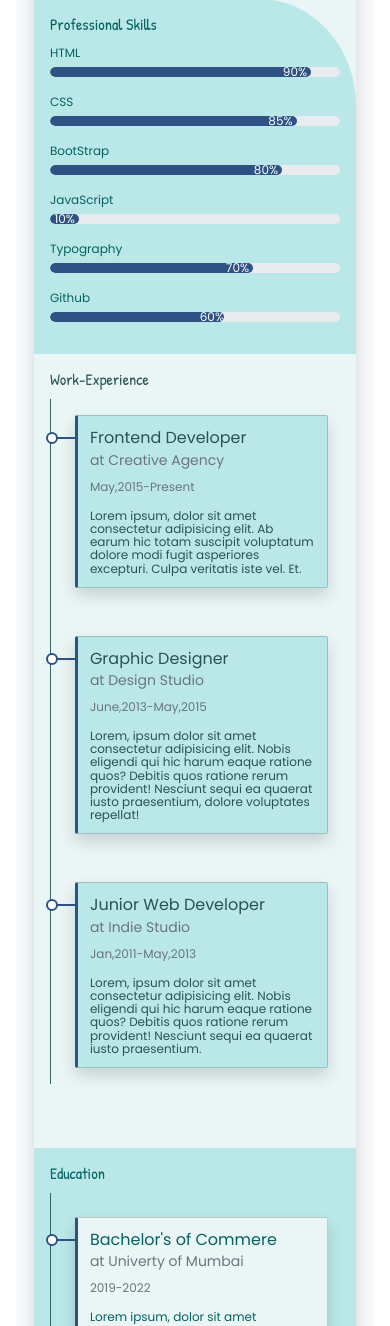
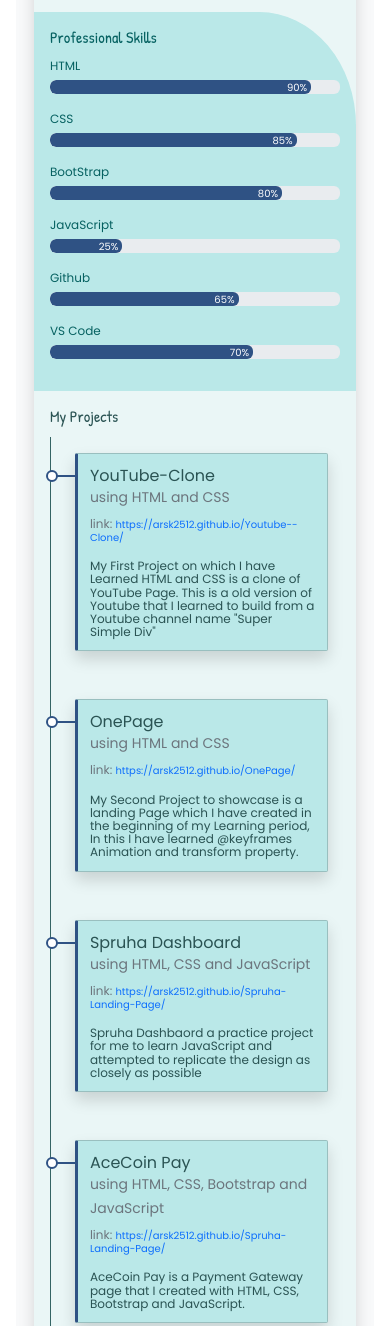
Before and after one commit to arsk2512/My-Portfolio, a plain HTML site: page index.html in a window 390 px wide. Shown: the part 560-1886 px from the top of the page. Drawn offline with nearby package versions, Linux system fonts and the light colour scheme.

Commit message:
Changes in MY-Project Section

```diff
--- a/index.html
+++ b/index.html
@@ -48,9 +48,12 @@
               <h1 class="mb-4">Khan Abdul Rehman</h1>
               <h6 class="mb-4">UI Developer</h6>
               <div class="button-row d-flex gap-3">
-                <button class="btn btn-light rounded-5">Download CV</button>
+                <button class="btn btn-light rounded-5">
+                  <a href="https://drive.google.com/file/d/1jI7z9yT7e7oP4smBqrVzRNm0zkohJIPJ/view" target="_blank"
+                    class="text-decoration-none text-dark">Download CV</a></button>
                 <button class="btn btn-info rounded-5">
-                  <a href="https://www.linkedin.com/in/abdul-rehman-khan-01ab89179/" target="_blank" class="text-decoration-none text-white">Hire Me</a>
+                  <a href="https://www.linkedin.com/in/abdul-rehman-khan-01ab89179/" target="_blank"
+                    class="text-decoration-none text-white">Hire Me</a>
                 </button>
               </div>
             </div>
@@ -62,8 +65,8 @@
           <div class="col-lg-6">
             <h2 class="mb-4">About Me</h2>
             <p>
-              Hello! I'm Abdul Rehman. I am passionate about UI/UX design and Web Design. I am skilled UI Developer and
-              my goal is to become a Full Stack Developer.
+              Hello! I'm Abdul Rehman. I am passionate about Web Design. I am skilled UI Developer and a learner.
+              My immediate goal is to become a front end developer, and my long-term goal is to become a full stack developer.
             </p>
           </div>
           <div class="detail-container col-lg-5 offset-lg-1 mt-2">
@@ -111,55 +114,71 @@
               <div class="js-bar mb-3">
                 <p class="mb-2">JavaScript</p>
                 <div class="progress">
-                  <div class="progress-bar text-end pe-1 rounded js-pb">10%</div>
+                  <div class="progress-bar text-end pe-1 rounded js-pb">25%</div>
                 </div>
               </div>
-              <div class="ps-bar mb-3">
-                <p class="mb-2">Typography</p>
-                <div class="progress">
-                  <div class="progress-bar text-end pe-1 rounded tg-pb">70%</div>
-                </div>
-              </div>
+
               <div class="adobexd-bar mb-3">
                 <p class="mb-2">Github</p>
                 <div class="progress">
-                  <div class="progress-bar text-end rounded github-pb">60%</div>
+                  <div class="progress-bar text-end rounded pe-1 github-pb">65%</div>
+                </div>
+              </div>
+
+              <div class="ps-bar mb-3">
+                <p class="mb-2">VS Code</p>
+                <div class="progress">
+                  <div class="progress-bar text-end pe-1 rounded tg-pb">70%</div>
                 </div>
               </div>
             </div>
           </div>
         </div>
 
-        <div class="work-exp-container px-5 py-4">
-          <h2 class="mb-4">Work-Experience</h2>
+        <div class="my-projects-container px-5 py-4">
+          <h2 class="mb-4">My Projects</h2>
           <div class="container-fluid ps-5 py-3 mb-5 border-left">
             <div class="card p-4 shadow mb-5">
               <div class="line-1 mb-2">
-                <h5 class="d-inline">Frontend Developer</h5>
-                <h6 class="d-inline text-secondary">at Creative Agency</h6>
+                <h5 class="d-inline">YouTube-Clone</h5>
+                <h6 class="d-inline text-secondary"> using HTML and CSS</h6>
               </div>
-              <p class="text-secondary">May,2015-Present</p>
-              <p class="mb-0 p-0">Lorem ipsum, dolor sit amet consectetur adipisicing elit. Ab earum hic totam suscipit
-                voluptatum dolore modi fugit asperiores excepturi. Culpa veritatis iste vel. Et.</p>
+              <p class="text-secondary">
+                link: <a class="text-decoration-none" href=" https://arsk2512.github.io/Youtube--Clone/ ">
+                  https://arsk2512.github.io/Youtube--Clone/ </a></p>
+              <p class="mb-0 p-0">My First Project on which I have Learned HTML and CSS is a clone of YouTube Page. This
+                is a old version of Youtube that I learned to build from a Youtube channel name "Super Simple Div" </p>
             </div>
             <div class="card p-4 shadow mb-5">
               <div class="line-1 mb-2">
-                <h5 class="d-inline">Graphic Designer</h5>
-                <h6 class="d-inline text-secondary">at Design Studio</h6>
+                <h5 class="d-inline">OnePage</h5>
+                <h6 class="d-inline text-secondary">using HTML and CSS</h6>
               </div>
-              <p class="text-secondary">June,2013-May,2015</p>
-              <p class="mb-0 p-0">Lorem, ipsum dolor sit amet consectetur adipisicing elit. Nobis eligendi qui hic harum
-                eaque ratione quos? Debitis quos ratione rerum provident! Nesciunt sequi ea quaerat iusto praesentium,
-                dolore voluptates repellat!</p>
+              <p class="text-secondary">link: <a class="text-decoration-none"
+                  href="https://arsk2512.github.io/OnePage/">https://arsk2512.github.io/OnePage/</a></p>
+              <p class="mb-0 p-0">My Second Project to showcase is a landing Page which I have created in the beginning
+                of my Learning period, In this I have learned @keyframes Animation and transform property.</p>
+            </div>
+            <div class="card p-4 shadow mb-5">
+              <div class="line-1 mb-2">
+                <h5 class="d-inline">Spruha Dashboard</h5>
+                <h6 class="d-inline text-secondary">using HTML, CSS and JavaScript</h6>
+              </div>
+              <p class="text-secondary">link: <a class="text-decoration-none"
+                  href="https://arsk2512.github.io/Spruha-Landing-Page/ ">https://arsk2512.github.io/Spruha-Landing-Page/
+                </a></p>
+              <p class="mb-0 p-0">Spruha Dashbaord a practice project for me to learn JavaScript and  attempted to replicate the design as closely as possible
+              </p>
             </div>
             <div class="card p-4 shadow">
               <div class="line-1 mb-2">
-                <h5 class="d-inline">Junior Web Developer</h5>
-                <h6 class="d-inline text-secondary">at Indie Studio</h6>
+                <h5 class="d-inline">AceCoin Pay</h5>
+                <h6 class="d-inline text-secondary">using HTML, CSS, Bootstrap and JavaScript</h6>
               </div>
-              <p class="text-secondary">Jan,2011-May,2013</p>
-              <p class="mb-0 p-0">Lorem, ipsum dolor sit amet consectetur adipisicing elit. Nobis eligendi qui hic harum
-                eaque ratione quos? Debitis quos ratione rerum provident! Nesciunt sequi ea quaerat iusto praesentium.
+              <p class="text-secondary">link: <a class="text-decoration-none"
+                  href="https://arsk2512.github.io/Spruha-Landing-Page/ ">https://arsk2512.github.io/Spruha-Landing-Page/
+                </a></p>
+              <p class="mb-0 p-0">AceCoin Pay is a Payment Gateway page that I created with HTML, CSS, Bootstrap and JavaScript.
               </p>
             </div>
           </div>
--- a/styles/rwd.css
+++ b/styles/rwd.css
@@ -30,17 +30,19 @@
     font-size: 28px !important;
     margin-bottom: 1rem !important;
   }
+
   .info-container h6 {
     font-size: 18px !important;
     margin-bottom: 1rem !important;
   }
+
   .info-container .button-row button {
     font-size: 14px !important;
   }
 
   .aboutme-container.p-5,
   .skills-container.px-5,
-  .work-exp-container.px-5,
+  .my-projects-container.px-5,
   .education-container.px-5,
   .contact-container.px-5 {
     padding-left: 1.7rem !important;
@@ -75,10 +77,11 @@
   main .first-row a i {
     font-size: 12px;
   }
+
   .card-title {
     background: #66bfbf
+  }
 
-  }
   .card-title .row {
     padding: 1rem !important;
     display: flex;
@@ -137,7 +140,7 @@
 
   .aboutme-container.p-5,
   .skills-container.px-5,
-  .work-exp-container.px-5,
+  .my-projects-container.px-5,
   .education-container.px-5,
   .contact-container.px-5 {
     padding: 1rem !important;
@@ -146,17 +149,18 @@
   .aboutme-container h2,
   .skills-container h2,
   .education-container h2,
-  .work-exp-container h2,
+  .my-projects-container h2,
   .contact-container h2 {
     font-size: 1rem !important;
     margin-bottom: 10px !important;
   }
 
   .aboutme-container div:first-child {
-    padding-left: 0 !important ;
-    padding-right: 0 !important ;
+    padding-left: 0 !important;
+    padding-right: 0 !important;
     margin-bottom: 5px !important;
   }
+
   .aboutme-container p {
     font-size: 12px !important;
     line-height: 1.1 !important;
@@ -190,47 +194,52 @@
   }
 
   .skills-container .progress {
-    height: 10px !important;
+    height: 14px !important;
+    font-size: 10px !important;
   }
 
-  .work-exp-container .container-fluid,
+  .my-projects-container .container-fluid,
   .education-container .container-fluid {
     padding-left: 24px !important;
   }
 
-  .work-exp-container .card::before,
+  .my-projects-container .card::before,
   .education-container .card::before {
     left: -32px !important;
   }
 
-  .work-exp-container .card::after,
+  .my-projects-container .card::after,
   .education-container .card::after {
     width: 19px !important;
     left: -21px !important;
   }
 
-  .work-exp-container .card,
+  .my-projects-container .card,
   .education-container .card {
     padding: 12px !important;
   }
 
-  .work-exp-container .card h5,
+  .my-projects-container .card h5,
   .education-container .card h5 {
     font-size: 16px !important;
     display: block !important;
     margin-bottom: 0 !important;
   }
 
-  .work-exp-container .card h6,
+  .my-projects-container .card h6,
   .education-container .card h6 {
     font-size: 14px !important;
     margin-bottom: 0;
   }
 
-  .work-exp-container .card p,
+  .my-projects-container .card p,
   .education-container .card p {
     font-size: 12px !important;
     line-height: 1.1 !important;
+  }
+
+  .my-projects-container a{
+    font-size: 10px !important;
   }
 
   .contact-container input {
--- a/styles/style.css
+++ b/styles/style.css
@@ -1,34 +1,41 @@
 @import url('https://fonts.googleapis.com/css2?family=Poppins&display=swap');
 @import url('https://fonts.googleapis.com/css2?family=Patrick+Hand&display=swap');
-*{
+
+* {
   padding: 0;
   margin: 0;
   box-sizing: border-box;
 }
+
 html,
 body {
   width: 100%;
   height: 100%;
   font-family: 'poppins' !important;
 }
+
 h2,
 .info-container h6 {
   font-family: 'Patrick Hand', cursive !important;
 }
 
-.first-row h5{
+.first-row h5 {
   color: #000000;
 }
+
 .mb-100 {
   margin-bottom: 100px !important;
 }
+
 .info-container h6 {
   font-size: 20px !important;
   letter-spacing: 1.1px;
 }
-.info-container button:first-child{
+
+.info-container button:first-child {
   background-color: #eaf6f6 !important;
 }
+
 .card-title {
   border-top-left-radius: 5px !important;
   border-top-right-radius: 5px !important;
@@ -38,11 +45,12 @@ h2,
 }
 
 .aboutme-container,
-.work-exp-container,
+.my-projects-container,
 .contact-container {
   margin: 0 !important;
   color: #2a5353;
 }
+
 .skills-container,
 .education-container {
   color: #066161;
@@ -50,14 +58,15 @@ h2,
 
 main .card,
 .aboutme-container,
-.work-exp-container,
+.my-projects-container,
 .contact-container,
 .education-container .card {
   background: #eaf6f6;
 }
+
 .skills-container,
 .education-container,
-.work-exp-container .card {
+.my-projects-container .card {
   background: #bae8e8;
   /* background: linear-gradient(to right, #eaf6f6 10%, #bae8e8 90%) !important; */
 }
@@ -65,9 +74,16 @@ main .card,
 .skills-container {
   border-top-right-radius: 30% !important;
 }
+
+
+.my-projects-container a {
+  font-size: 14px !important;
+}
+
 .education-container {
   border-bottom-right-radius: 25% !important;
 }
+
 .profile-container {
   width: 200px !important;
   height: 220px !important;
@@ -76,48 +92,59 @@ main .card,
   left: 54px !important;
   background: #bae8e8 !important;
 }
+
 .profile-container img {
   width: 100%;
   height: 100%;
   filter: grayscale(0.9) brightness(110%);
 }
+
 .lh-container p {
   line-height: 19.2px !important;
 }
- .html-pb{
+
+.html-pb {
   width: 90%;
 }
+
 .css-pb {
   width: 85%;
 }
+
 .bs-pb {
   width: 80%;
 }
+
 .js-pb {
-  width: 10%;
+  width: 25%;
 }
+
 .tg-pb {
   width: 70%;
 }
+
 .github-pb {
-  width: 60%;
+  width: 65%;
 }
+
 .border-left {
   border-left: 1px solid rgb(52, 100, 100);
 }
-.work-exp-container .card:hover,
+
+.my-projects-container .card:hover,
 .education-container .card:hover {
   transform: translate(0, -8px) !important;
 }
 
-.work-exp-container .card,
-.education-container .card{
+.my-projects-container .card,
+.education-container .card {
   position: relative;
   border-radius: 2px;
   border-left: 3px solid #2f5284 !important;
 
 }
-.work-exp-container .card::before,
+
+.my-projects-container .card::before,
 .education-container .card::before {
   content: '';
   position: absolute;
@@ -129,7 +156,8 @@ main .card,
   left: -58px;
   top: 1rem;
 }
-.work-exp-container .card::after,
+
+.my-projects-container .card::after,
 .education-container .card::after {
   content: '';
   position: absolute;
@@ -141,26 +169,31 @@ main .card,
 }
 
 
-.progress-bar{
+.progress-bar {
   background-color: #2f5284 !important;
 }
+
 form textarea {
   resize: none;
 }
+
 form button {
   width: 80px !important;
   background-color: #139393 !important;
 
 }
+
 form input:focus,
 form textarea:focus {
   box-shadow: none !important;
 }
+
 footer .rights-row a {
-  text-decoration:dashed;
+  text-decoration: dashed;
 }
+
 .social-icons a:hover i {
-  color:#346464;
+  color: #346464;
 }
 
 footer {
@@ -174,29 +207,30 @@ footer .wave {
   top: -90px !important;
   left: 0 !important;
   width: 6400px !important;
-  height: 90px !important ;
+  height: 90px !important;
   background: url("../img/wave.svg") repeat-x;
   animation: wave 10s cubic-bezier(0.36, 0.45, 0.63, 0.53) infinite;
 }
+
 footer .wave#wave2 {
   top: -60px !important;
   height: 60px !important;
   left: 0px !important;
-  animation: wave 10s cubic-bezier(0.36, 0.45, 0.63, 0.53) -0.125s infinite
-  wave_02 7s ease -1.25s infinite !important;
+  animation: wave 10s cubic-bezier(0.36, 0.45, 0.63, 0.53) -0.125s infinite wave_02 7s ease -1.25s infinite !important;
 }
+
 footer .wave#wave3 {
   top: -70px !important;
   height: 70px !important;
   left: 500px !important;
-  animation: wave 10s cubic-bezier(0.075, 0.82, 0.165, 1) infinite
-  wave_03 7s ease -1.25s infinite !important;
+  animation: wave 10s cubic-bezier(0.075, 0.82, 0.165, 1) infinite wave_03 7s ease -1.25s infinite !important;
 }
 
 @keyframes wave {
-  0%{
+  0% {
     margin-left: 0;
   }
+
   100% {
     margin-left: -1600px;
   }
@@ -204,18 +238,24 @@ footer .wave#wave3 {
 
 
 @keyframes wave_02 {
-  0%,100%{
+
+  0%,
+  100% {
     transform: translate3d(0, -25px, 0);
   }
+
   50% {
     transform: translate3d(0, 5px, 0);
   }
 }
 
 @keyframes wave_03 {
-  0%,100%{
+
+  0%,
+  100% {
     transform: translate3d(0, -25px, 0);
   }
+
   50% {
     transform: translate3d(0, 5px, 0);
   }
```
Lines whose indentation alone changed are shown as unchanged.
